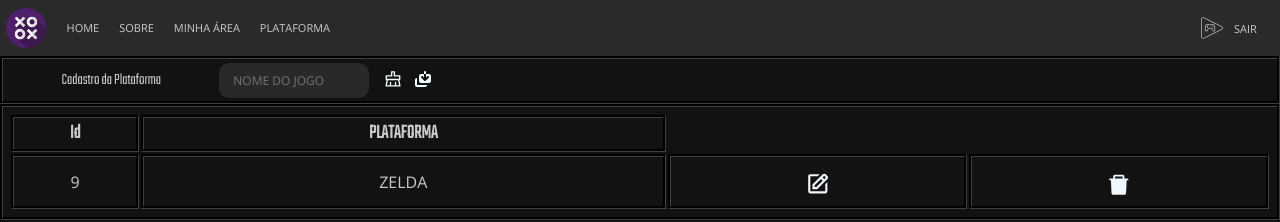
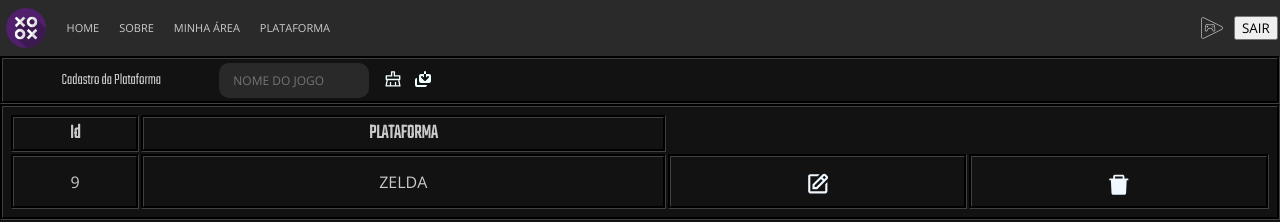
Before and after one commit to egrinaldo/Projeto-A3-Final, a React (Vite) app in the folder frontend/: page /PlataformaCrud in a window 1280 px wide. Shown: the top 222 px of the page. Built offline with nearby package versions, Linux system fonts and the light colour scheme.

Commit message:
implementa logout

```diff
--- a/frontend/src/barra_navegacao/acesso_user/User_Logado.jsx
+++ b/frontend/src/barra_navegacao/acesso_user/User_Logado.jsx
@@ -1,11 +1,16 @@
-import './User_Logado.css'
+import './User_Logado.css';
 export default function UserLogado() {
+    const logout = () => {
+        localStorage.clear();
+        window.location.href = '/';
+    }
+
     return (
         <div className='UserB'>
             <a href="/">
                 <img src="src/assets/img_barnav/controle-de-video-game.png" alt="Logo Do Usuario" />
             </a>
-            <p><a href="/">SAIR</a></p>
+            <button onClick={logout}>SAIR</button>
         </div>
     )
 }
```
